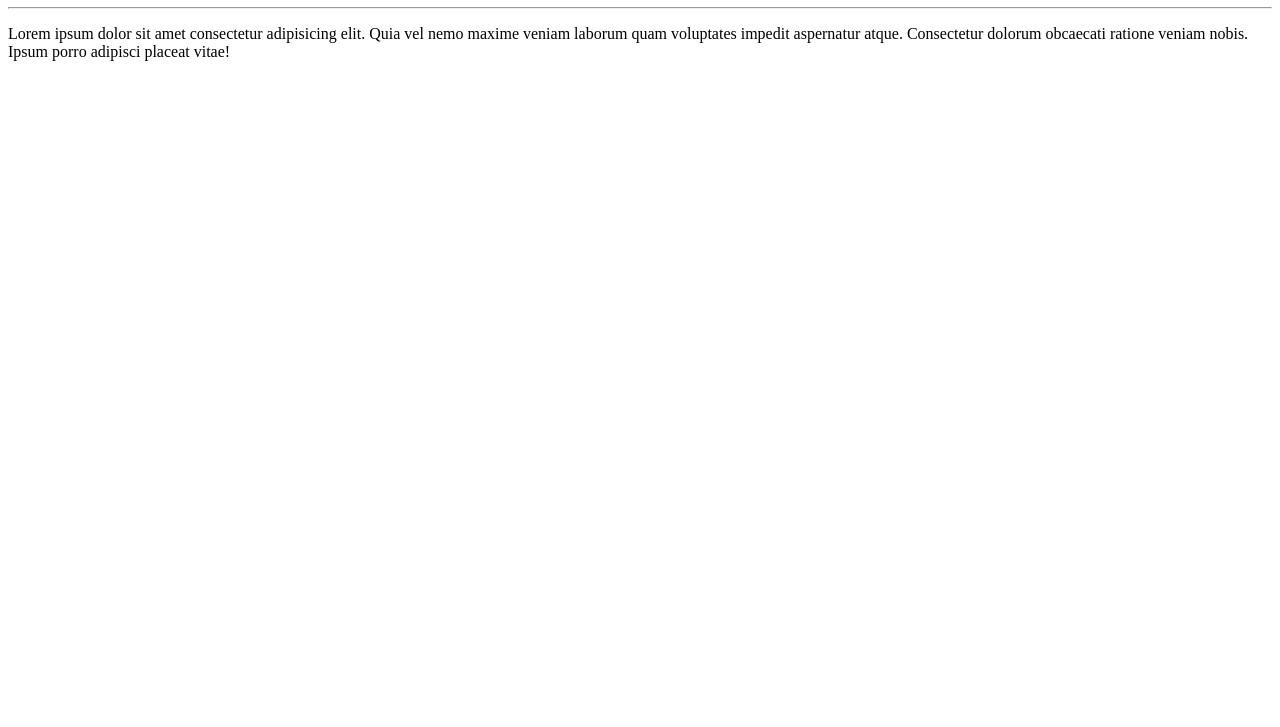
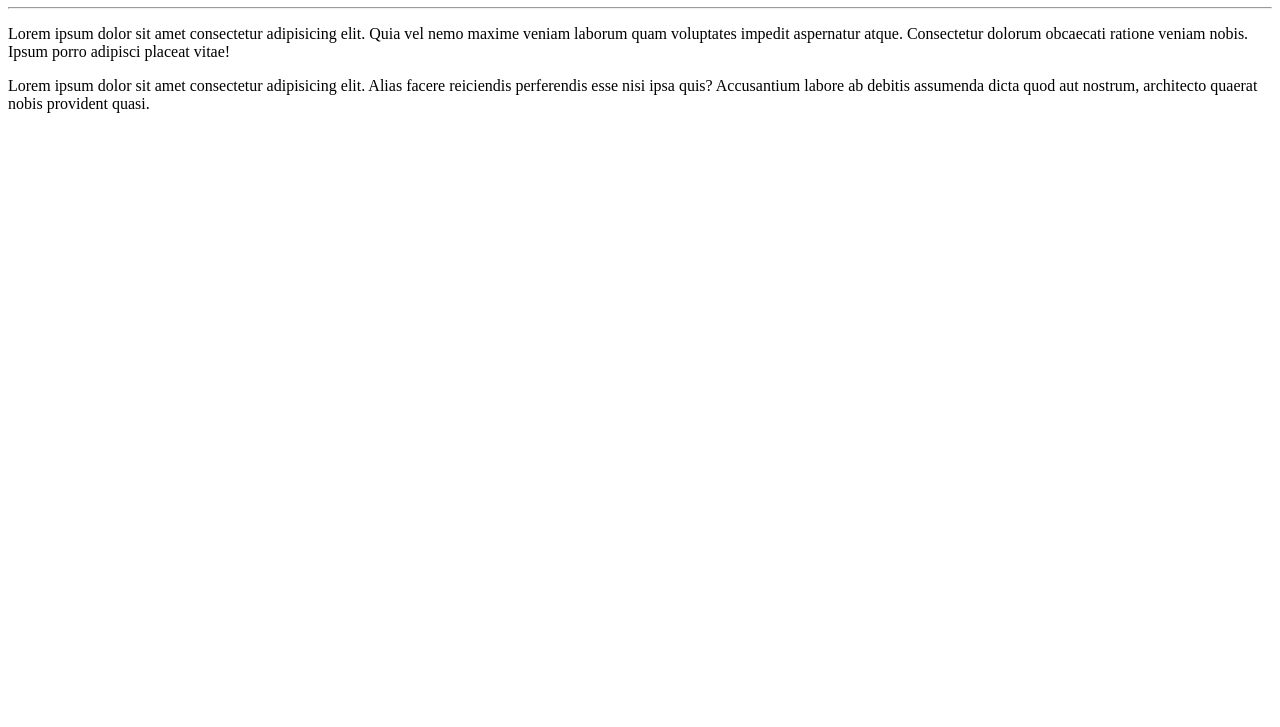
Before and after one commit to GeovaniBorges/OlaMundo, a plain HTML site: page site-exemplo/index.html in a window 1280 px wide. Shown: the part 73-800 px from the top of the page. Drawn offline with Linux system fonts and the light colour scheme.

Commit message:
Adcionei um paragrafo.

```diff
--- a/site-exemplo/index.html
+++ b/site-exemplo/index.html
@@ -9,6 +9,7 @@
     <h1>Olá,Mundo</h1>
     <hr>
     <p>Lorem ipsum dolor sit amet consectetur adipisicing elit. Quia vel nemo maxime veniam laborum quam voluptates impedit aspernatur atque. Consectetur dolorum obcaecati ratione veniam nobis. Ipsum porro adipisci placeat vitae!</p>
+    <p>Lorem ipsum dolor sit amet consectetur adipisicing elit. Alias facere reiciendis perferendis esse nisi ipsa quis? Accusantium labore ab debitis assumenda dicta quod aut nostrum, architecto quaerat nobis provident quasi.</p>
 
 </body>
 </html>
```
